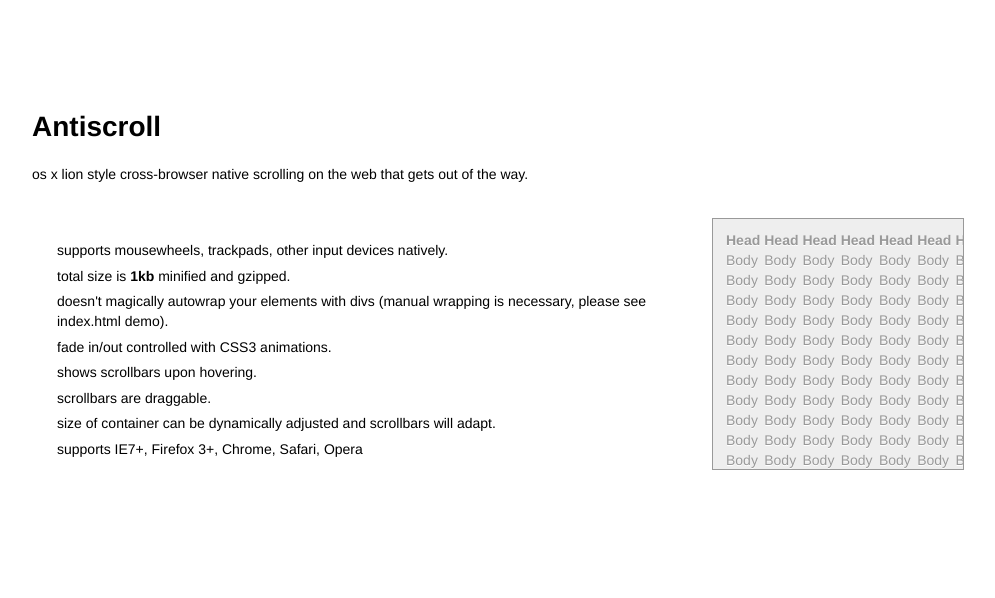
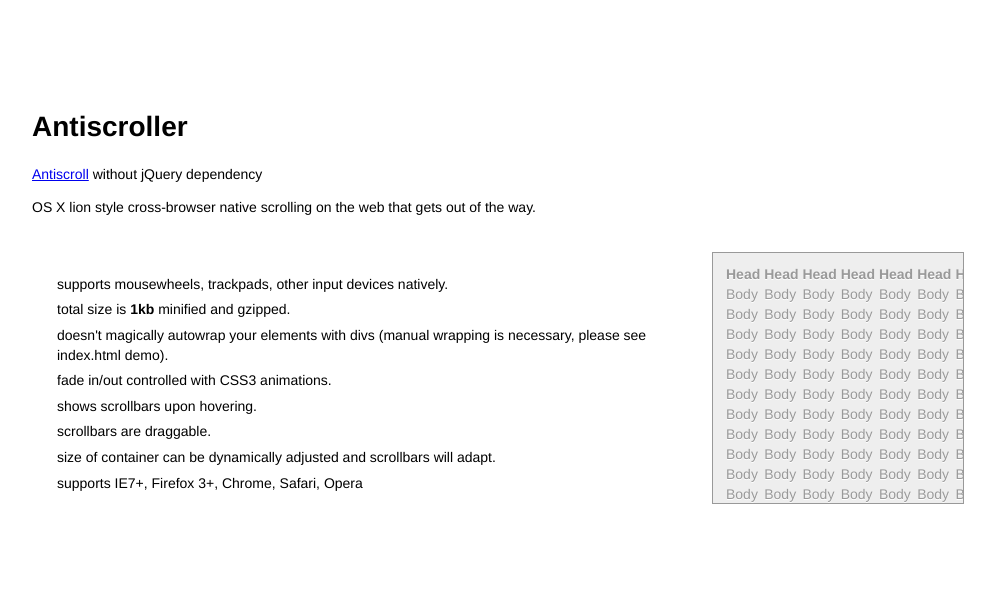
Before and after one commit to arajajyothibabu/antiscroller, a website: page index.html in a window 1280 px wide. Shown: the whole page, without its empty margins (76-1071 px from the left). Drawn offline with Linux system fonts and the light colour scheme.

Commit message:
working beta

```diff
--- a/antiscroller.js
+++ b/antiscroller.js
@@ -25,7 +25,7 @@
                 + "-moz-box-shadow:0 0 1px #fff;box-shadow:0 0 1px #fff;position:absolute;opacity:0;"
                 + "-webkit-transition:linear .3s opacity;-moz-transition:linear .3s opacity;"
                 + "-o-transition:linear .3s opacity}",
-                ".antiscroll-scrollbar-shown{opacity:1,filter:progid:DXImageTransform.Microsoft.Alpha(Opacity=100);}",
+                ".antiscroll-scrollbar-shown{opacity:1;filter:progid:DXImageTransform.Microsoft.Alpha(Opacity=100);}",
                 ".antiscroll-scrollbar-horizontal{height:7px;margin-left:2px;bottom:2px;left:0}",
                 ".antiscroll-scrollbar-vertical{width:7px;margin-top:2px;right:2px;top:0}",
                 ".antiscroll-inner{overflow:scroll}",
--- a/index.html
+++ b/index.html
@@ -120,8 +120,9 @@
 
 <body>
     <div id="page">
-        <h1>Antiscroll</h1>
-        <p>os x lion style cross-browser native scrolling on the web that gets out of the way.</p>
+        <h1>Antiscroller</h1>
+        <p><a target="_blank" href="http://automattic.github.io/antiscroll/">Antiscroll</a> without jQuery dependency</p>
+        <p>OS X lion style cross-browser native scrolling on the web that gets out of the way.</p>
         <ul id="features">
             <li>supports mousewheels, trackpads, other input devices natively.</li>
             <li>total size is <b>1kb</b> minified and gzipped.</li>
```
Also changed, not shown: README.md.
